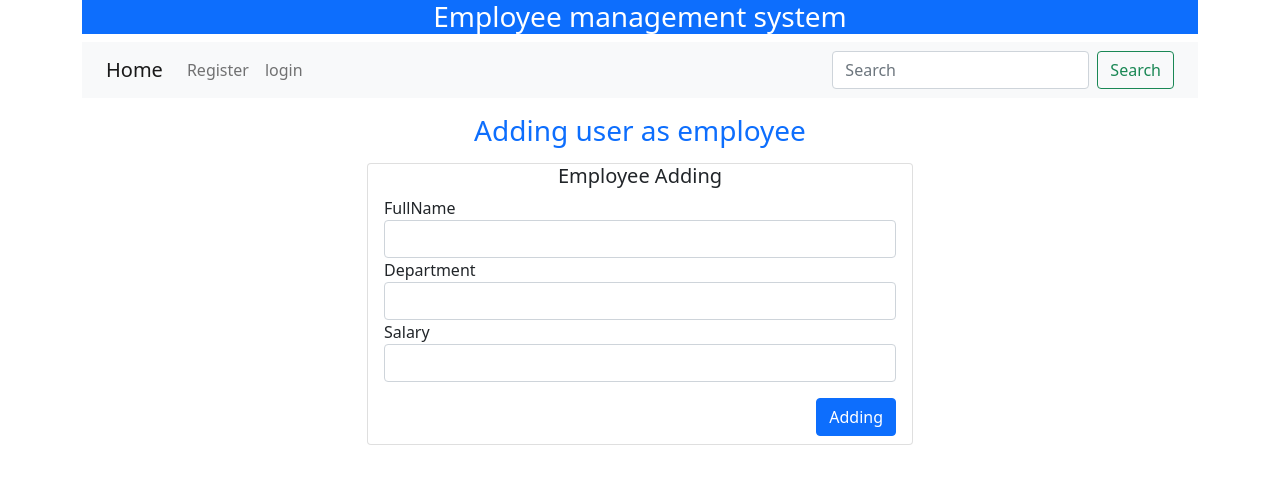
After one commit to Vijayone/Application, a Django app: page /addemployee/ in a window 1280 px wide. The commit adds this page. Shown: the top 484 px of the page. Run offline with Django 3.2, Linux system fonts and the light colour scheme.

Commit message:
emplyee adding porcess

```diff
--- /dev/null
+++ b/mysite/employee/templates/addemployee.html
@@ -0,0 +1,35 @@
+{% extends 'base.html'%}
+{% block title %} Add employee {% endblock%}
+{% block content %}
+{% include 'menu.html' %}
+<div class="row">
+	<div class="col-md-3 col-sm-3 col-xs-12"></div>
+	<div class="col-md-6 col-sm-6 col-xs-12">
+		<div class="text-center px-3 mt-3">
+			<h3 class="text-primary">Adding user as employee</h3>
+		</div>
+		<div class="card px-3 mt-3 ">
+			<h5 class="text-center">Employee Adding</h5>
+			<form method="POST" action = "">
+				<div class="form-group">
+					<label for="for fullname">FullName</label>
+					<input type="text" class="form-control" name="full_name"/>
+				</div>
+				<div class="form-group">
+					<label for="for department">Department</label>
+					<input type="text" class="form-control" name="department"/>
+				</div>
+				<div class="form-group">
+					<label for="for salary">Salary</label>
+					<input type="text" class="form-control" name="salary"/>
+				</div>
+				<div class="form-group mt-3 mb-2 text-end">
+
+					<button class="btn btn-primary ">Adding</button>
+				</div>
+			</form>
+		</div>
+	</div>
+	<div class="col-md-3 col-sm-3 col-xs-12"></div>
+
+{% endblock %}
--- a/mysite/employee/urls.py
+++ b/mysite/employee/urls.py
@@ -1 +1,7 @@
-urls.py
+from django.urls import path
+
+from . import views
+urlpatterns = [
+
+path('addemployee/', views.Employe, name='employee')
+]
--- a/mysite/employee/views.py
+++ b/mysite/employee/views.py
@@ -1,3 +1,8 @@
 from django.shortcuts import render
+from .models import Emloyee
+# Create your views here.
+def Employe(request):
+	data = {
 
-# Create your views here.
+	}
+	return render(request, 'addemployee.html', data)
--- a/mysite/mysite/urls.py
+++ b/mysite/mysite/urls.py
@@ -19,5 +19,6 @@ from django.urls import path,include
 urlpatterns = [
     path('admin/', admin.site.urls),
     path('',include('home.urls')),
-    path('',include('users.urls'))
+    path('',include('users.urls')),
+    path('',include('employee.urls')),
 ]
--- a/mysite/templates/menu.html
+++ b/mysite/templates/menu.html
@@ -20,7 +20,7 @@
           <a class="nav-link active" aria-current="page" href="/">Home</a>
         </li>
         <li class="nav-item">
-          <a class="nav-link" href="#">employee</a>
+          <a class="nav-link" href="/addemployee">employee</a>
         </li>
 
         <li class="nav-item">
```
Also changed, not shown: mysite/db.sqlite3.
